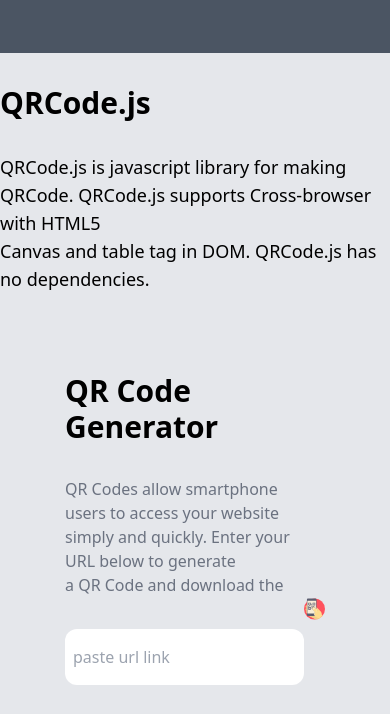
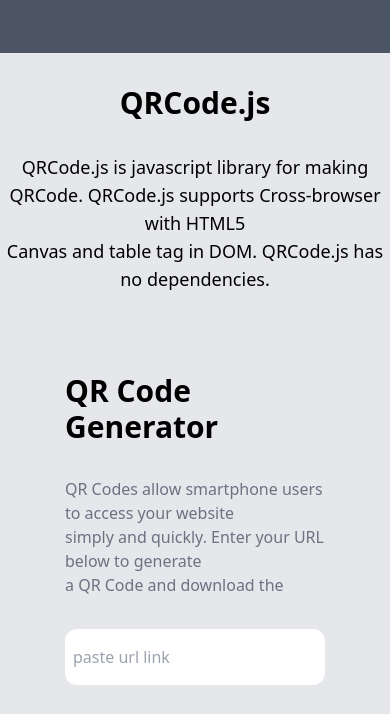
Before and after one commit to hjali7/QR-CODE-WB, a website: page index.html in a window 390 px wide. Shown: the part 239-953 px from the top of the page. Drawn offline with Linux system fonts and the light colour scheme.

Commit message:
responsive webpage

```diff
--- a/index.html
+++ b/index.html
@@ -60,7 +60,7 @@
 
     <div class="container flex flex-col">
 
-      <div class="flex flex-col space-y-8 items-start m-auto py-8">
+      <div class="flex flex-col space-y-8 md:items-start items-center text-center md:text-left m-auto py-8">
 
         <h2 class="text-black text-3xl font-bold ">QRCode.js</h2>
         <p class="text-black text-lg">QRCode.js is javascript library for making QRCode. QRCode.js supports Cross-browser with HTML5 <br> Canvas and table tag in DOM. QRCode.js has no dependencies.</p>
@@ -69,7 +69,7 @@
 
     </div>
 
-    <div class="flex m-auto w-2/3 justify-evenly">
+    <div class="flex flex-col-reverse md:flex-row md:space-x-4 space-x-0 m-auto w-2/3 justify-evenly md:w-2/3 md:items-center">
 
       <div class="flex flex-col space-y-8 py-12">
 
@@ -99,7 +99,7 @@
       </div>
 
 
-      <div class="flex w-1/3">
+      <div class="md:flex w-2/3 md:w-1/3 hidden ">
 
         <img src="./img/qr-code.svg" alt="">
 
```
Also changed, not shown: tailwindcss/tailwindcss.css.
